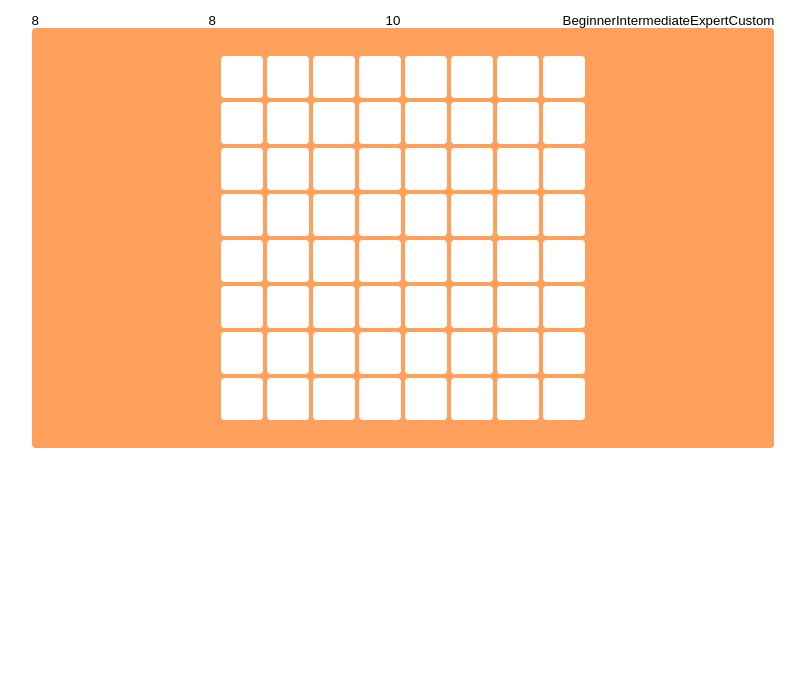
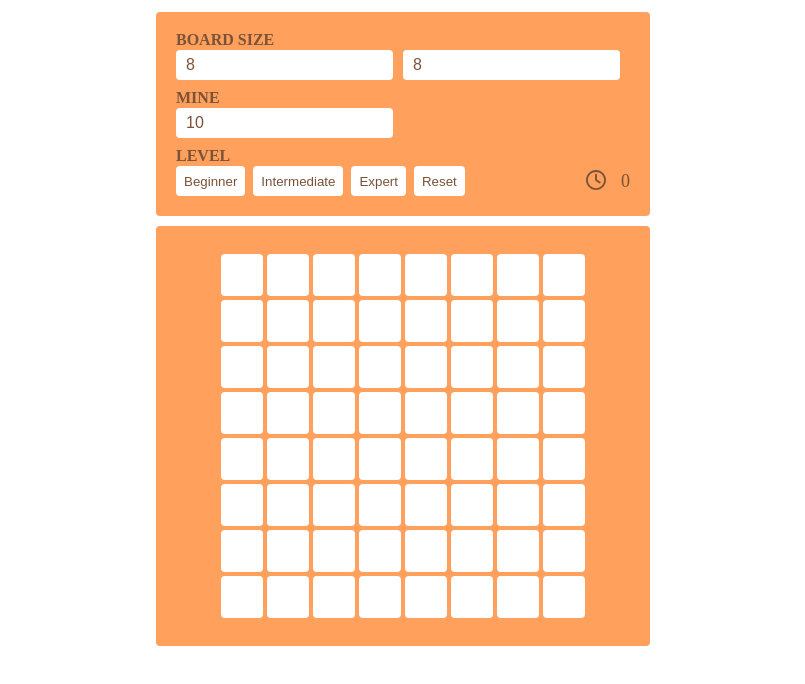
Before and after one commit to yyuli/minesweeper, a React (Create React App) app: page / in a window 1280 px wide. Shown: the top 684 px of the page, without its empty margins (237-1042 px from the left). Built offline with nearby package versions, Linux system fonts and the light colour scheme.

Commit message:
Fix: Setting Style 분리

```diff
--- a/src/components/Setting/Setting.jsx
+++ b/src/components/Setting/Setting.jsx
@@ -7,12 +7,21 @@ import {
   updateCol,
   updateMine,
 } from "../../store/boardSlice";
+import {
+  SettingWrap,
+  SettingTitle,
+  SettingInput,
+  SettingBottomWrap,
+  SettingBtnWrap,
+  SettingBtn,
+  SettingTimeP,
+} from "./SettingStyle";
 
 export default function Setting() {
   const row = useSelector((state) => state.board.data.row);
   const col = useSelector((state) => state.board.data.col);
   const mine = useSelector((state) => state.board.data.mine);
-
+  const time = useSelector((state) => state.board.timer);
   const dispatch = useDispatch();
   useEffect(() => {
     dispatch(
@@ -27,7 +36,6 @@ export default function Setting() {
     dispatch(updateRow(newRow));
     dispatch(updateCol(newCol));
     dispatch(updateMine(newMine));
-
     dispatch(
       startGame({
         row: newRow,
@@ -38,8 +46,10 @@ export default function Setting() {
     dispatch(setStatus(false));
   };
   return (
-    <>
-      <input
+    <SettingWrap>
+      <SettingTitle>BOARD SIZE</SettingTitle>
+      <div>
+        <SettingInput
           type="number"
           placeholder="세로"
           value={row}
@@ -48,7 +58,7 @@ export default function Setting() {
             dispatch(setStatus(false));
           }}
         />
-      <input
+        <SettingInput
           type="number"
           placeholder="가로"
           value={col}
@@ -57,7 +67,8 @@ export default function Setting() {
             dispatch(setStatus(false));
           }}
         />
-      <input
+        <SettingTitle>MINE</SettingTitle>
+        <SettingInput
           type="number"
           placeholder="지뢰"
           value={mine}
@@ -66,10 +77,25 @@ export default function Setting() {
             dispatch(setStatus(false));
           }}
         />
-      <button onClick={() => initializeGame(8, 8, 10)}>Beginner</button>
-      <button onClick={() => initializeGame(16, 16, 40)}>Intermediate</button>
-      <button onClick={() => initializeGame(16, 32, 99)}>Expert</button>
-      <button onClick={() => initializeGame(row, col, mine)}>Custom</button>
-    </>
+      </div>
+      <SettingTitle>LEVEL</SettingTitle>
+      <SettingBottomWrap>
+        <SettingBtnWrap>
+          <SettingBtn onClick={() => initializeGame(8, 8, 10)}>
+            Beginner
+          </SettingBtn>
+          <SettingBtn onClick={() => initializeGame(16, 16, 40)}>
+            Intermediate
+          </SettingBtn>
+          <SettingBtn onClick={() => initializeGame(16, 32, 99)}>
+            Expert
+          </SettingBtn>
+          <SettingBtn onClick={() => initializeGame(row, col, mine)}>
+            Reset
+          </SettingBtn>
+        </SettingBtnWrap>
+        <SettingTimeP>{time}</SettingTimeP>
+      </SettingBottomWrap>
+    </SettingWrap>
   );
 }
--- /dev/null
+++ b/src/components/Setting/SettingStyle.jsx
@@ -0,0 +1,64 @@
+import styled from "styled-components";
+import clock from "../../assets/images/clock.svg";
+
+const SettingWrap = styled.section`
+  background-color: #ffa05d;
+  padding: 20px;
+  margin-bottom: 10px;
+  box-sizing: border-box;
+  border-radius: 4px;
+`;
+const SettingTitle = styled.h2`
+  font-size: 16px;
+  font-weight: bold;
+  &:nth-of-type(2),
+  &:last-of-type {
+    margin-top: 10px;
+  }
+  margin-bottom: 2px;
+  color: #7a5237;
+`;
+const SettingInput = styled.input`
+  color: #7a5237;
+  height: 30px;
+  font-size: 16px;
+  border-radius: 4px;
+  padding-left: 10px;
+  &:nth-child(2) {
+    margin: 0 10px;
+  }
+`;
+const SettingBottomWrap = styled.div`
+  display: flex;
+  justify-content: space-between;
+`;
+const SettingBtnWrap = styled.div`
+  display: flex;
+  gap: 8px;
+`;
+const SettingBtn = styled.button`
+  background-color: #fff;
+  color: #7a5237;
+  height: 30px;
+  padding: 8px;
+  border-radius: 4px;
+  cursor: pointer;
+`;
+const SettingTimeP = styled.p`
+  color: #7a5237;
+  font-size: 18px;
+  height: 30px;
+  line-height: 30px;
+  background: url(${clock}) no-repeat center 4px / 20px 20px;
+  padding-left: 60px;
+`;
+
+export {
+  SettingWrap,
+  SettingTitle,
+  SettingInput,
+  SettingBottomWrap,
+  SettingBtnWrap,
+  SettingBtn,
+  SettingTimeP,
+};
```
Lines whose indentation alone changed are shown as unchanged.
